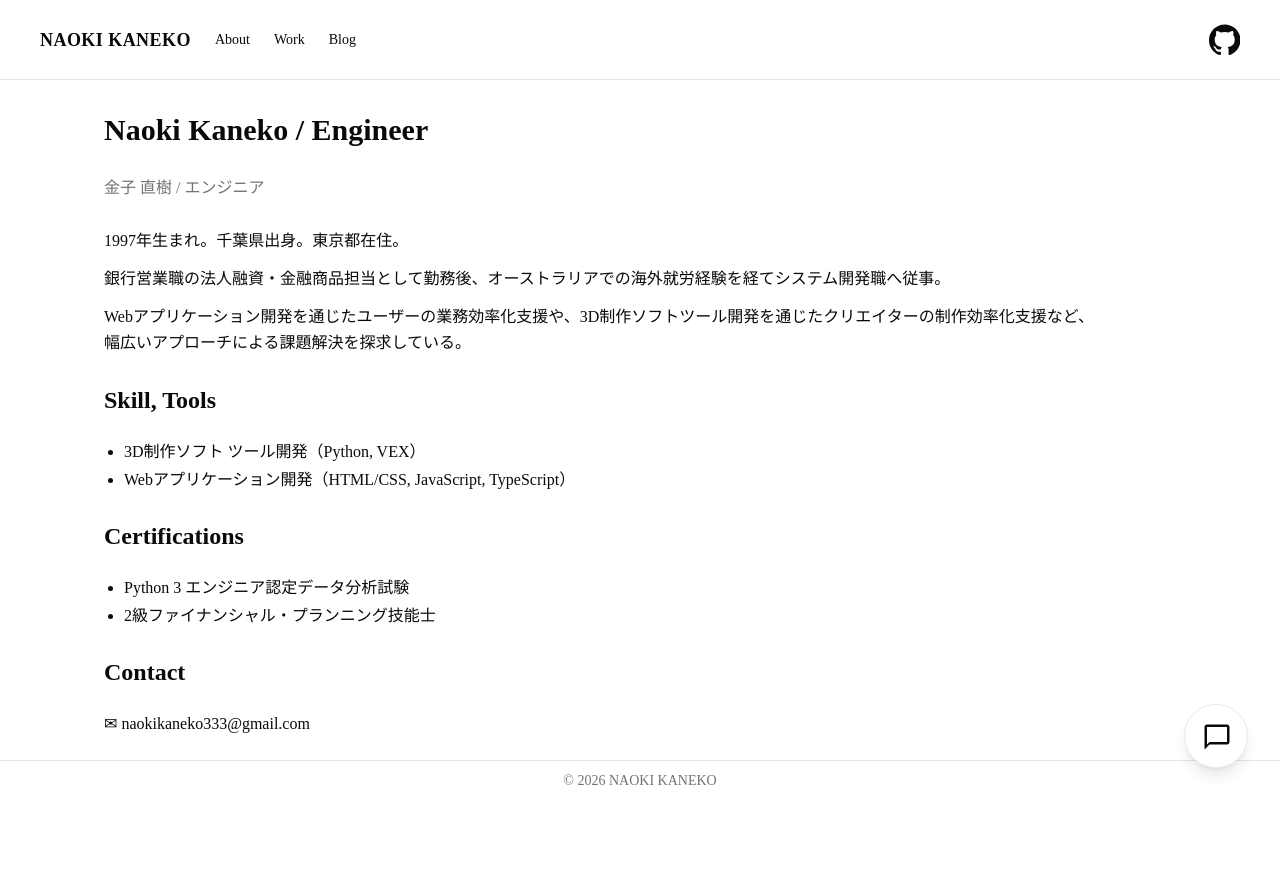
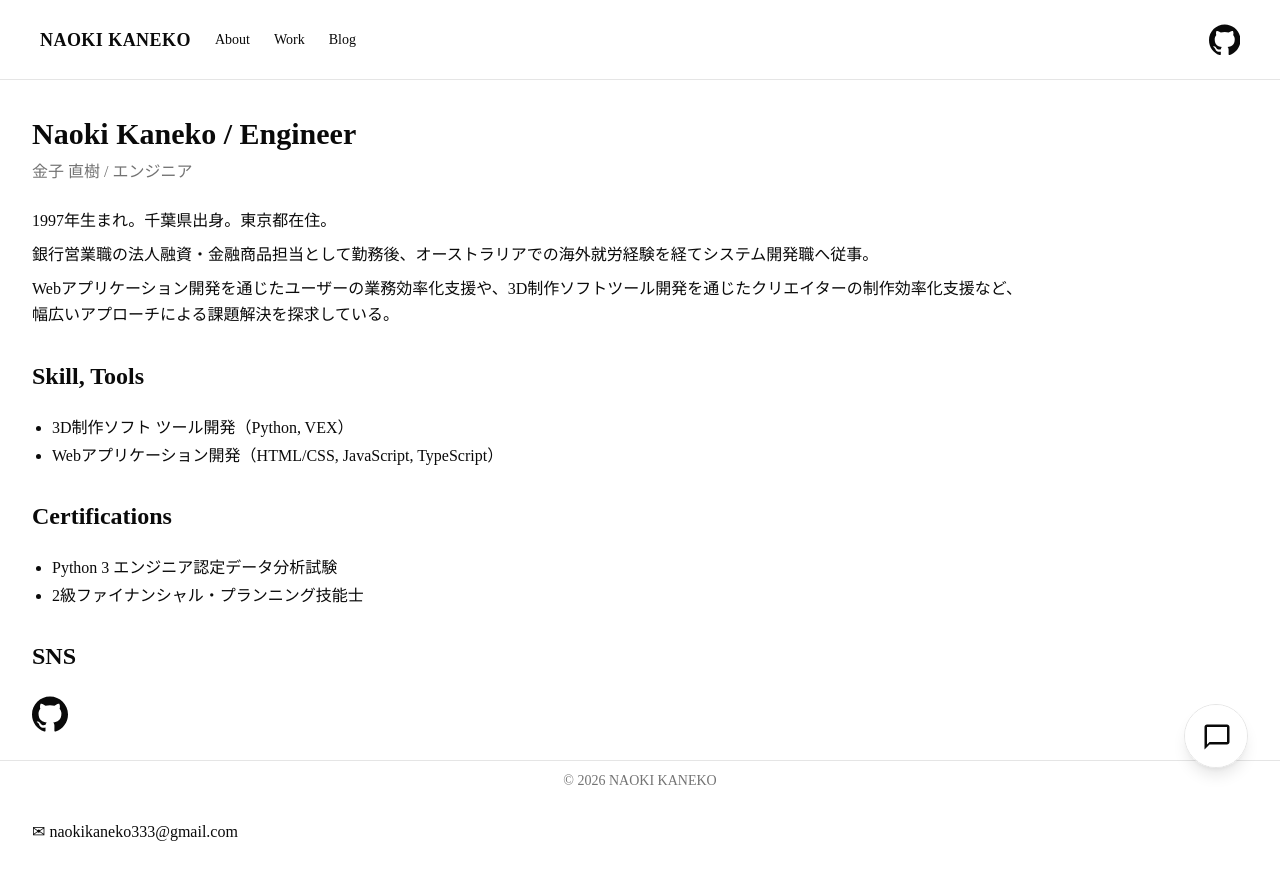
Before and after one commit to nokgc333/naokikaneko, a Next.js app: page /about in a window 1280 px wide. Shown: the top 880 px of the page. Built offline with nearby package versions, Linux system fonts and the light colour scheme.

Commit message:
feat: restyle about page

```diff
--- a/src/app/about/page.tsx
+++ b/src/app/about/page.tsx
@@ -22,31 +22,31 @@ const certifications = [
 
 export default function About() {
   return (
-    <main className="mx-auto w-full max-w-6xl p-8 lg:px-10">
-      <div className="flex w-full flex-col gap-7">
+    <main className="mx-auto w-full max-w-7xl px-8 py-9">
+      <div className="flex w-full flex-col gap-8">
         <section>
-          <h1 className="mb-7 text-3xl font-bold" lang="en">
+          <h1 className="mb-2 text-3xl font-bold" lang="en">
             Naoki Kaneko / Engineer
           </h1>
-          <p className="mt-2 text-base text-muted-foreground">
+          <p className="mb-6 text-base text-muted-foreground">
             金子 直樹 / エンジニア
           </p>
-          <p className="mt-7 leading-relaxed">
+          <p className="mb-2 leading-relaxed">
             1997年生まれ。千葉県出身。東京都在住。
           </p>
-          <p className="mt-3 leading-relaxed">
+          <p className="mb-2 leading-relaxed">
             銀行営業職の法人融資・金融商品担当として勤務後、オーストラリアでの海外就労経験を経てシステム開発職へ従事。
           </p>
-          <p className="mt-3 leading-relaxed">
+          <p className="leading-relaxed">
             Webアプリケーション開発を通じたユーザーの業務効率化支援や、3D制作ソフトツール開発を通じたクリエイターの制作効率化支援など、<br className="hidden lg:block" />幅広いアプローチによる課題解決を探求している。
           </p>
         </section>
 
         <section>
-          <h2 className="text-2xl font-bold" lang="en">
+          <h2 className="mb-6 text-2xl font-bold" lang="en">
             Skill, Tools
           </h2>
-          <ul className="mt-6 list-disc space-y-1 pl-5">
+          <ul className="list-disc space-y-1 pl-5">
             {skills.map((skill) => (
               <li key={skill} lang="en">
                 {skill}
@@ -56,10 +56,10 @@ export default function About() {
         </section>
 
         <section>
-          <h2 className="text-2xl font-bold" lang="en">
+          <h2 className="mb-6 text-2xl font-bold" lang="en">
             Certifications
           </h2>
-          <ul className="mt-6 list-disc space-y-1 pl-5">
+          <ul className="list-disc space-y-1 pl-5">
             {certifications.map((certification) => (
               <li key={certification} lang="en">
                 {certification}
@@ -69,13 +69,10 @@ export default function About() {
         </section>
 
         <section>
-          <h2 className="text-2xl font-bold" lang="en">
-            Contact
+          <h2 className="mb-6 text-2xl font-bold" lang="en">
+            SNS
           </h2>
-          <p className="mt-6">
-            <a href="mailto:naokikaneko333@gmail.com">✉︎ naokikaneko333@gmail.com</a>
-          </p>
-          <div className="mt-6 flex gap-6 text-4xl">
+          <div className="flex gap-6 text-4xl">
             {snsLinks.map(({ label, href, Icon }) => (
               <a
                 key={label}
@@ -89,6 +86,15 @@ export default function About() {
             ))}
           </div>
         </section>
+
+        <section>
+          <h2 className="mb-6 text-2xl font-bold" lang="en">
+            Contact
+          </h2>
+          <p className="">
+            <a href="mailto:naokikaneko333@gmail.com">✉︎ naokikaneko333@gmail.com</a>
+          </p>
+        </section>
       </div>
     </main>
   );
```
